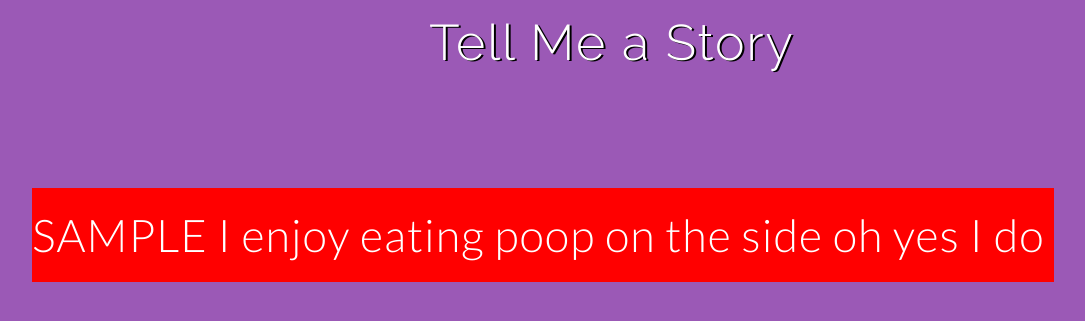
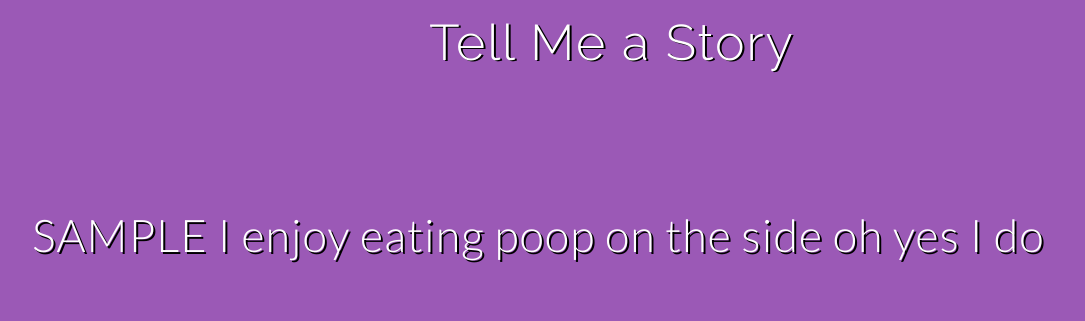
Before and after one commit to mahsu/YoTellMeAStory, a web app: file index.html in a window 1280 px wide. Shown: the part 338-659 px from the top of the page, without its empty margins (28-1113 px from the left). Run offline with its HTML, style and script files only (its server is not run), Linux system fonts and the light colour scheme; some libraries are stand-ins or nearby versions.

Commit message:
[new] Fixed that highlighting stuff

```diff
--- a/assets/css/main.css
+++ b/assets/css/main.css
@@ -664,7 +664,6 @@ hr {
 
 #nonUser {
   color: white;
-  background-color: blue;
   text-align: center;
   font-weight: 900;
   width:100%;
@@ -674,11 +673,11 @@ hr {
   font-size: 45px;
   font-weight: 200;
   letter-spacing: 1px;
+  text-shadow: 2px 2px #000000;
 }
 
 #user {
   color: white;
-  background-color: red;
   text-align: center;
   font-weight: 900;
   width:100%;
@@ -688,4 +687,5 @@ hr {
   font-size: 45px;
   font-weight: 200;
   letter-spacing: 1px;
+  text-shadow: 2px 2px #000000;
 }
```
